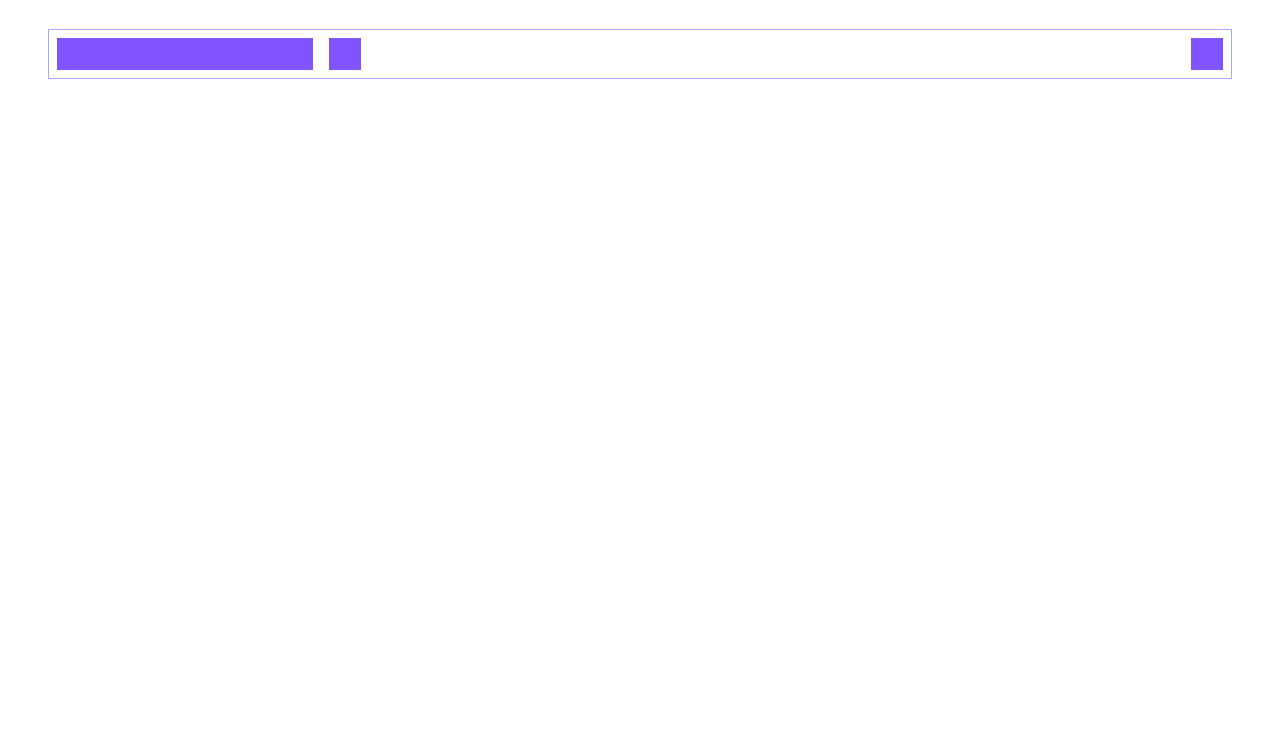
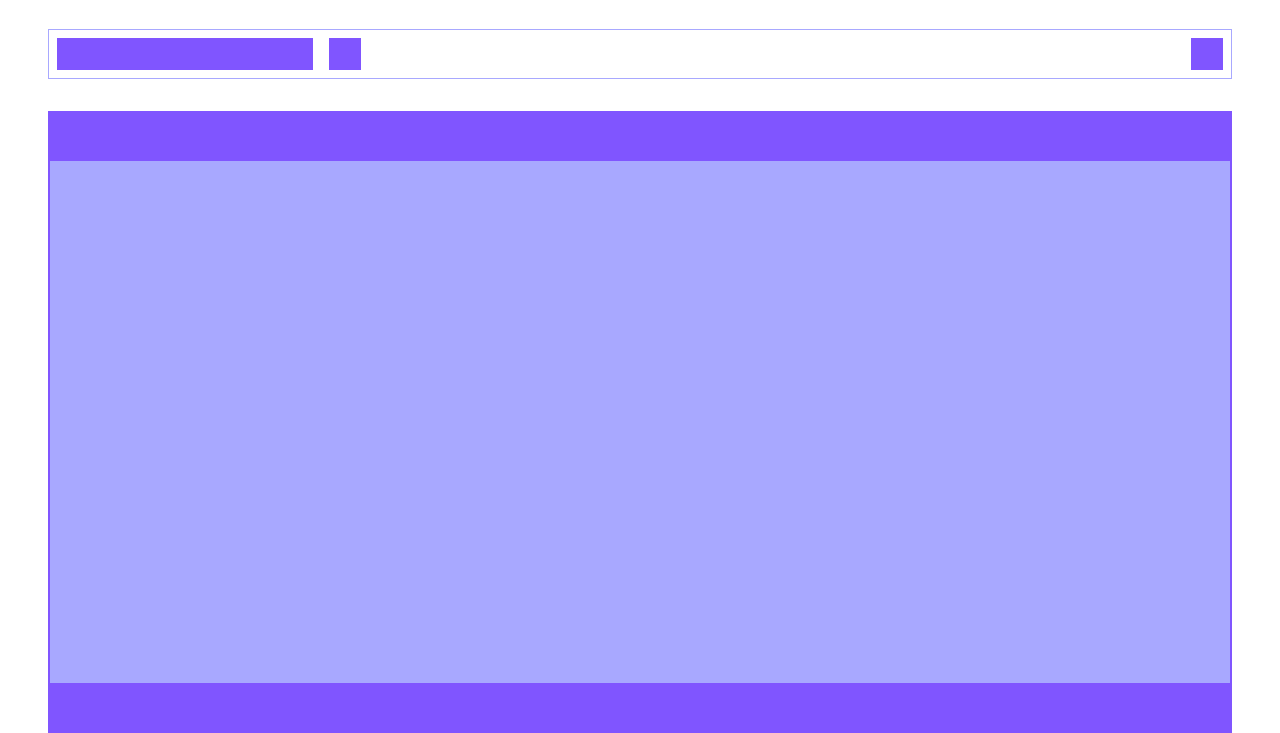
Before and after one commit to 0603anton/admin-panel-makeup, a plain HTML site: page index.html in a window 1280 px wide. Shown: the part 67-800 px from the top of the page. Drawn offline with Linux system fonts and the light colour scheme.

Commit message:
feat: add table css rules

```diff
--- a/style.css
+++ b/style.css
@@ -64,3 +64,36 @@ html {
 .filter__elem_right-elem {
   margin-left: auto;
 }
+
+.table {
+  flex: 1;
+  display: flex;
+  flex-direction: column;
+  justify-content: center;
+  border: #8055FF 2px solid;
+}
+
+.table__header {
+
+  flex: 0 1 4.8rem;
+  background-color: #8055FF;
+}
+
+
+.table__body {
+  background-color: #A8A8FF;
+  flex: 1;
+}
+
+
+.table__footer {
+  flex: 0 1 4.8rem;
+  background-color: #8055FF;
+}
+
+/* ОГРАНИЧЕНИЕ ШИРИНЫ */
+.header,
+.filter,
+.table {
+  min-width: 30rem;
+}
```
